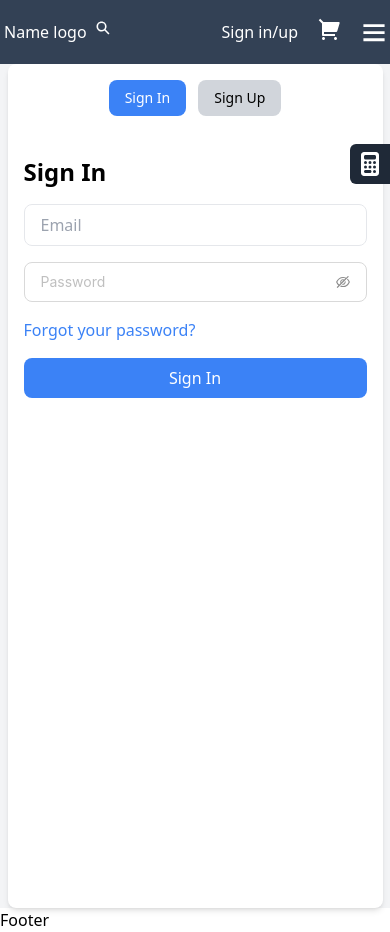
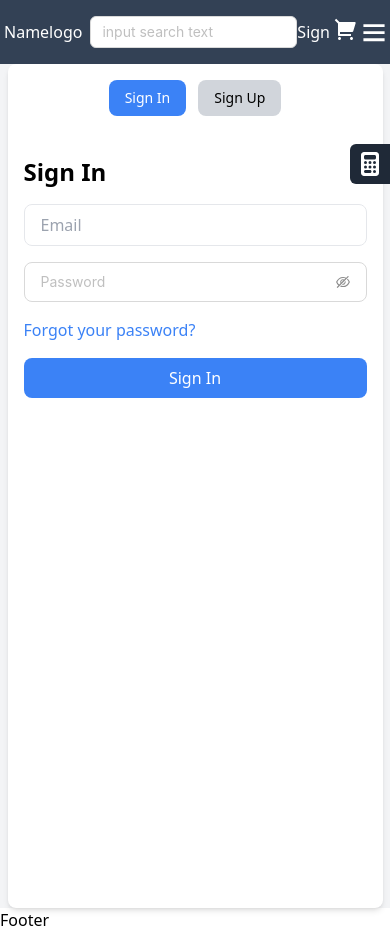
Before and after one commit to Bhim-Mridha62/e-commerce-website, a Next.js app: page /login in a window 390 px wide. Built offline with nearby package versions, Linux system fonts and the light colour scheme.

Commit message:
add .eslintrc.js

```diff
--- a/src/components/calculator/Buttons.module.css
+++ b/src/components/calculator/Buttons.module.css
@@ -35,8 +35,8 @@
   }
 
   .btn {
-    width: 60px;
-    height: 60px;
+    width: 40px;
+    height: 40px;
     margin: 6px auto;
     font-size: 24px;
     font-weight: 500;
@@ -48,6 +48,10 @@
   }
 
   @media (min-width: 800px) {
+    .btn {
+      width: 60px;
+      height: 60px;
+    }
     .btn:hover {
       background-color: #6dd5ed;
       color: white;
--- a/src/components/calculator/Display.js
+++ b/src/components/calculator/Display.js
@@ -19,7 +19,7 @@ const Display = ({ input, setInput, answer }) => {
               type="text"
               name="input"
               className={styles.input}
-              style={{ padding: "29px" }}
+              // style={{ padding: "29px" }}
               value={input}
               placeholder="0"
               maxLength={12}
--- a/src/components/calculator/Display.module.css
+++ b/src/components/calculator/Display.module.css
@@ -21,7 +21,7 @@
 
   .input,
   .value {
-    padding: 10px;
+    padding: 5px;
     text-align: right;
     background-color: transparent;
     color: white;
@@ -30,11 +30,11 @@
   }
 
   .input {
-    font-size: 35px;
+    font-size: 25px;
   }
 
   .value {
-    font-size: 15px;
+    font-size: 10px;
   }
 
   .input::placeholder,
--- a/src/components/common/Navbar/Navbar.js
+++ b/src/components/common/Navbar/Navbar.js
@@ -1,56 +1,16 @@
 import SidebarContent from "@/components/Sidebar/SidebarContent";
-import { Badge, Button, Drawer, Modal, Space } from "antd";
-import Search from "antd/es/input/Search";
+import { Badge, Drawer, Space,Input } from "antd";
 import Link from "next/link";
 import { useRouter } from "next/router";
 import React, { useEffect, useState } from "react";
 import { RiShoppingCart2Fill } from "react-icons/ri";
 import { TfiMenu } from "react-icons/tfi";
 import isMobile from "@/utils/client/isMobile";
-import { IoSearchSharp } from "react-icons/io5";
 function Navbar() {
   const [visible, setVisible] = useState(false);
   const [cartCount, setCartCount] = useState(0);
   const router = useRouter();
   const Mobile = isMobile();
-  // const isMobile = window.innerWidth <= 768;
-  const [expression, setExpression] = useState("");
-  const [result, setResult] = useState("");
-
-  const handleButtonClick = (value) => {
-    if (value === "=") {
-      try {
-        setResult(eval(expression).toString());
-      } catch (error) {
-        setResult("Error");
-      }
-    } else if (value === "C") {
-      setExpression("");
-      setResult("");
-    } else {
-      setExpression((prev) => prev + value);
-    }
-  };
-
-  const customStyles = {
-    overlay: {
-      backgroundColor: "rgba(0, 0, 0, 0.5)",
-    },
-    content: {
-      top: "50%",
-      left: "50%",
-      right: "auto",
-      bottom: "auto",
-      marginRight: "-50%",
-      transform: "translate(-50%, -50%)",
-      width: "90%",
-      maxWidth: "400px",
-      maxHeight: "80%",
-      overflowY: "auto",
-      borderRadius: "10px",
-      boxShadow: "0px 4px 10px rgba(0, 0, 0, 0.2)",
-    },
-  };
   useEffect(() => {
     if (typeof window !== "undefined") {
       const cart = JSON.parse(localStorage.getItem("cart")) || [];
@@ -70,21 +30,21 @@ function Navbar() {
   return (
     <>
       <div className="w-full sticky top-0 z-[999] justify-between items-center h-16 bg-slate-700 flex text-white p-1 md:px-10">
-        <div className="flex gap-2">
+        <div className="flex items-center gap-2">
 
         <div onClick={() => router.push("/")} className="cursor-pointer">
-          Name logo
+          Namelogo
         </div>
-        {Mobile ? (
+        {/* {Mobile ? (
           <IoSearchSharp />
-        ) : (
-          <Search
+        ) : ( */}
+          <Input
             placeholder="input search text"
             // enterButton="Search"
             // size="small"
             loading={false}
           />
-        )}
+        {/* )} */}
         </div>
         {false && (
           <div>
@@ -102,9 +62,9 @@ function Navbar() {
           </div>
         )}
         <div>
-        <ul className="flex items-center gap-5">
+        <ul className="flex items-center gap-1 md:gap-5">
 
-        <Link href="/login">Sign in/up</Link>
+        <Link href="/login" className="">Sign</Link>
         <Link href={`/cart`}>
           <Badge
             count={cartCount}
```
Also changed, not shown: .eslintrc.js (added), .eslintrc.json (deleted).
